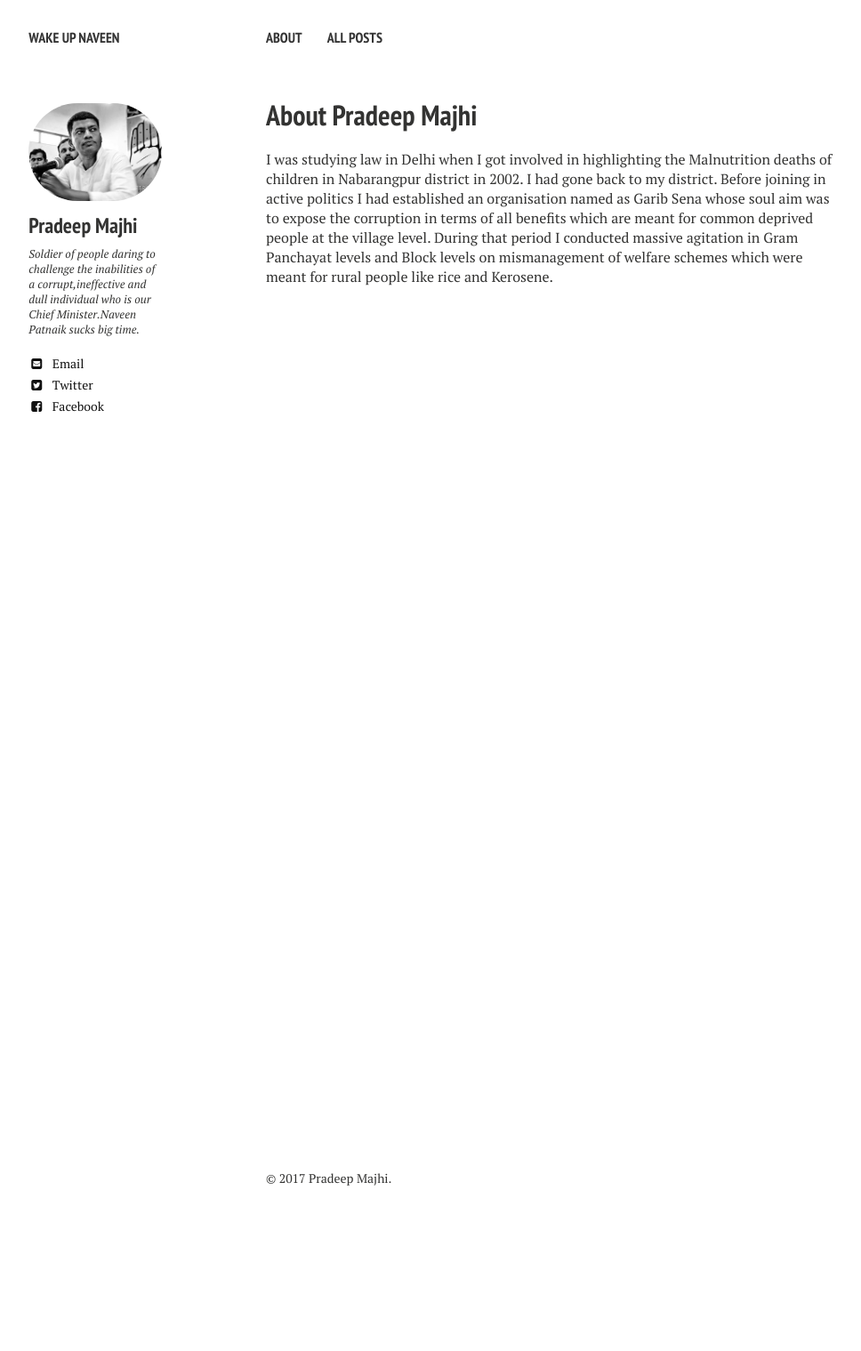
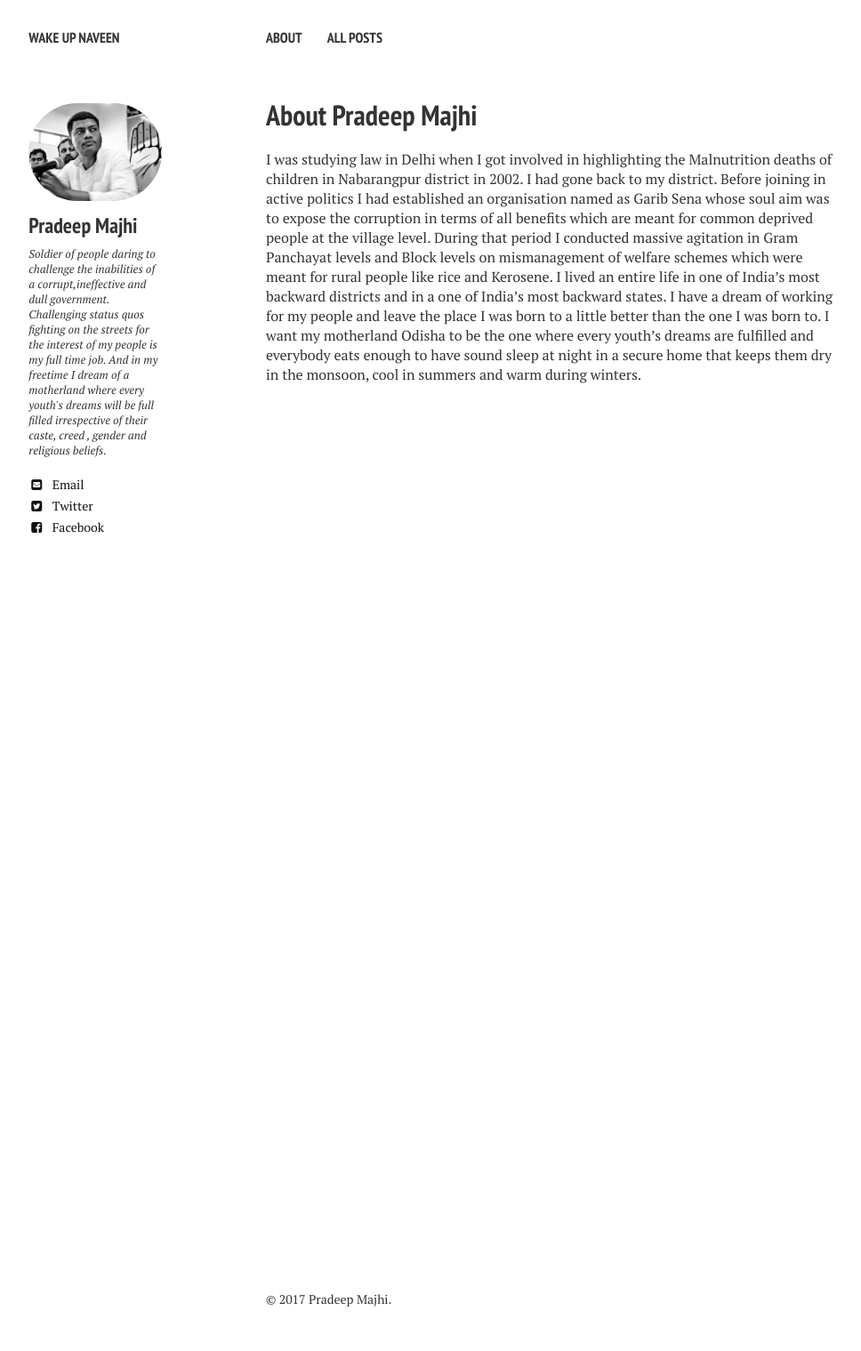
Before and after one commit to orbonix/wakeo1, a Jekyll site: the page built from about/index.md, in a window 1280 px wide. Shown: the whole page at 89% size, without its empty margins (21-989 px from the left). Built offline with Jekyll 4.4.1, drawn with Linux system fonts in a browser that asks for light colours; nearby versions of some CDN libraries; before the commit the page ends 1383 px from its top, so only the background shows below that.

```diff
--- a/_config.yml
+++ b/_config.yml
@@ -3,7 +3,7 @@
 title:            Wake Up Naveen
 locale:           en_US
 url:              http://wakeupnaveen.com
-description:      An attempt to wake our chief minister Naveen Patnaik up from his deep slumber.
+description:      In an attempt to wake our chief minister Naveen Patnaik up from his deep slumber I write as the voice of Odisha.
 
 # Jekyll configuration
 
@@ -30,7 +30,7 @@ kramdown:
 owner:
   name: Pradeep Majhi
   avatar: pradeep_prof.jpg
-  bio: "Soldier of people daring to challenge the inabilities of a corrupt,ineffective and dull individual who is our Chief Minister.Naveen Patnaik sucks big time."
+  bio: "Soldier of people daring to challenge the inabilities of a corrupt,ineffective and dull government. Challenging status quos fighting on the streets for the interest of my people is my full time job. And in my freetime I dream of a motherland where every youth's dreams will be full filled irrespective of their caste, creed , gender and religious beliefs."
   email: iycpradeep@gmail.com
   disccus-shortname: wakeupnaveencom
   facebook-appid: 191465971189480
--- a/about/index.md
+++ b/about/index.md
@@ -9,4 +9,4 @@ image:
   credit: WeGraphics
   creditlink: http://wegraphics.net/downloads/free-ultimate-blurred-background-pack/
 ---
-I was studying law in Delhi when I got involved in highlighting the Malnutrition deaths of children in Nabarangpur district in 2002. I had gone back to my district. Before joining in active politics I had established an organisation named as Garib Sena whose soul aim was to expose the corruption in terms of all benefits which are meant for common deprived people at the village level. During that period I conducted massive agitation in Gram Panchayat levels and Block levels on mismanagement of welfare schemes which were meant for rural people like rice and Kerosene.
+I was studying law in Delhi when I got involved in highlighting the Malnutrition deaths of children in Nabarangpur district in 2002. I had gone back to my district. Before joining in active politics I had established an organisation named as Garib Sena whose soul aim was to expose the corruption in terms of all benefits which are meant for common deprived people at the village level. During that period I conducted massive agitation in Gram Panchayat levels and Block levels on mismanagement of welfare schemes which were meant for rural people like rice and Kerosene. I lived an entire life in one of India's most backward districts and in a one of India's most backward states. I have a dream of working for my people and leave the place I was born to a little better than the one I was born to. I want my motherland Odisha to be the one where every youth's dreams are fulfilled and everybody eats enough to have sound sleep at night in a secure home that keeps them dry in the monsoon, cool in summers and warm during winters.
```
Also changed, not shown: _posts/2017-04-17-being-rahul-gandhi.md (+1 -1 lines).
